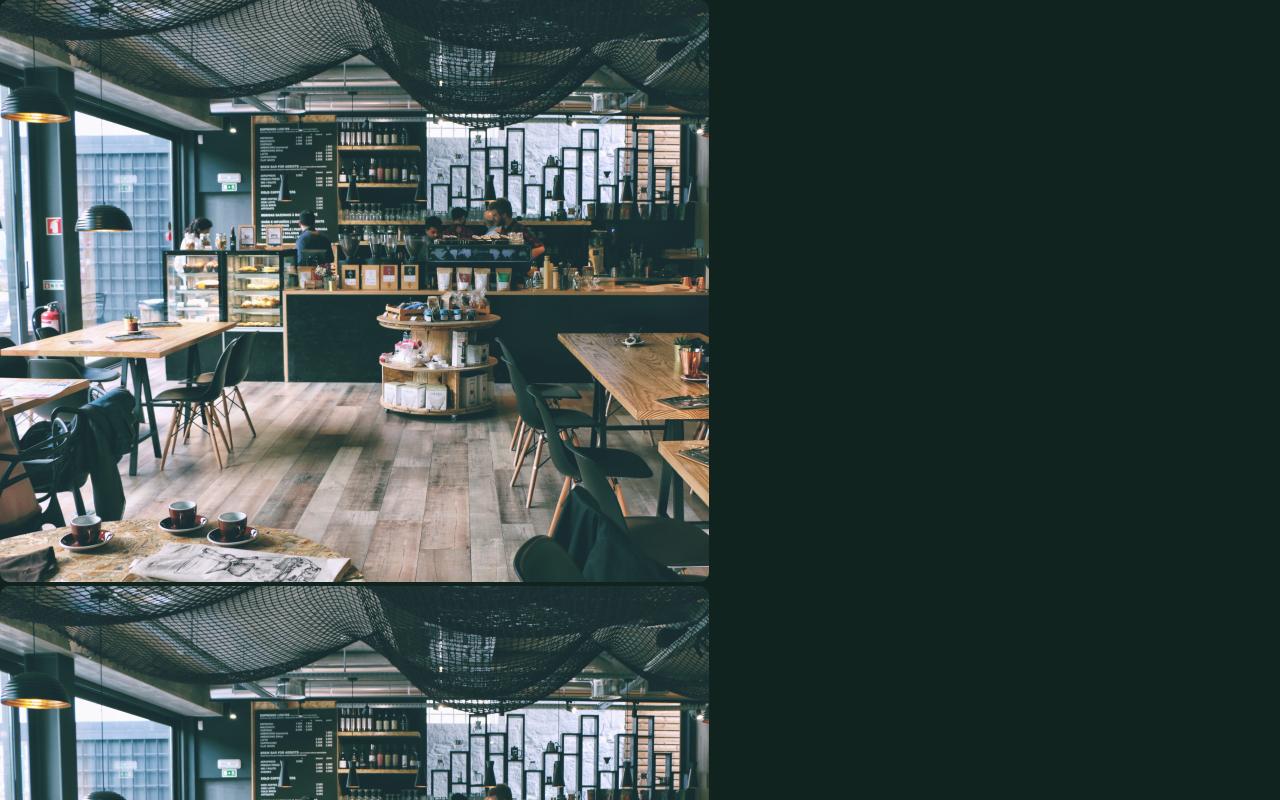
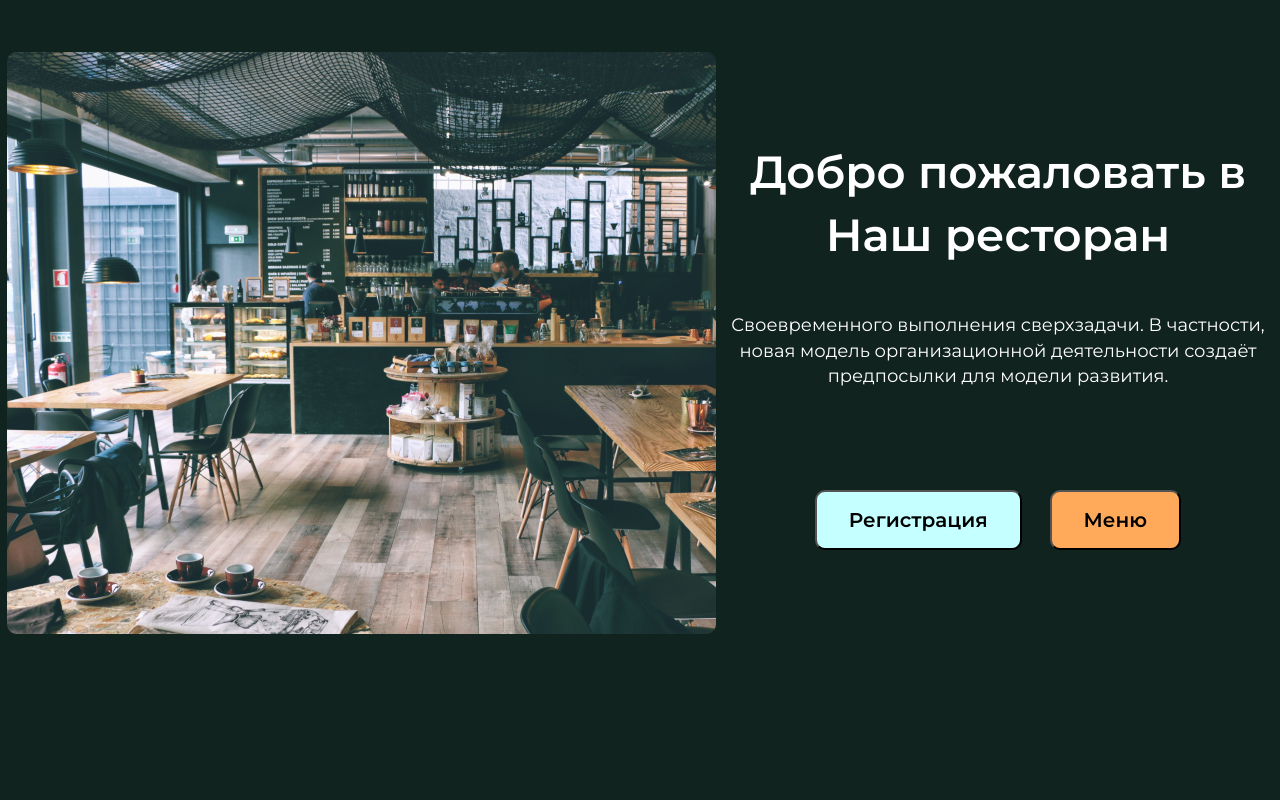
Before and after one commit to Skroulex/PlaceR, a React (Create React App) app: page / in a window 1280 px wide. Shown: the top 800 px of the page. Built offline with nearby package versions, Linux system fonts and the light colour scheme.

Commit message:
added first page layout

```diff
--- a/src/index.css
+++ b/src/index.css
@@ -13,3 +13,6 @@ html,body{
 a{
     text-decoration: none;
 }
+p{
+    color: white;
+}
--- a/src/pages/mainPage/mainPage.tsx
+++ b/src/pages/mainPage/mainPage.tsx
@@ -1,6 +1,7 @@
 import React, { useRef, useState } from "react";
 import { Swiper, SwiperSlide } from "swiper/react";
 
+import 'swiper/css';
 
 import s from "./mainPage.module.scss"
 import WelcomePage from "./welcomePage/welcomePage";
@@ -14,8 +15,11 @@ const MainPage = () => {
                 slidesPerView={1}
             >
                 <SwiperSlide><WelcomePage /></SwiperSlide>
+
                 <SwiperSlide><WelcomePage /></SwiperSlide>
+
                 <SwiperSlide><WelcomePage /></SwiperSlide>
+
                 <SwiperSlide><WelcomePage /></SwiperSlide>
             </Swiper>
         </div>
--- a/src/pages/mainPage/welcomePage/welcomePage.module.scss
+++ b/src/pages/mainPage/welcomePage/welcomePage.module.scss
@@ -0,0 +1,45 @@
+.wrapper{
+  display: flex;
+  justify-content: space-evenly;
+  flex-wrap: wrap;
+  align-items: center;
+  margin-top: 52px;
+  .text{
+    width: 550px;
+    text-align: center;
+  }
+  .title{
+    font-weight: 600;
+    font-size: 45px;
+    line-height: 142%;
+  }
+  .subtitle{
+    margin-top: 46px;
+    font-weight: 400;
+    font-size: 18px;
+    line-height: 142%;
+  }
+  .sign_up{
+    background: #C6FFFF;
+    border-radius: 10px;
+    padding: 14px 32px;
+    font-size: 20px;
+    line-height: 142%;
+    font-weight: 600;
+    margin-right: 28px;
+  }
+  .sign_in{
+    background: #FFAA5B;
+    border-radius: 10px;
+    padding: 14px 32px;
+    font-size: 20px;
+    line-height: 142%;
+    font-weight: 600;
+  }
+  .menu{
+    margin-top: 100px;
+  }
+}
+button{
+  font-family: "Montserrat";
+}
--- a/src/pages/mainPage/welcomePage/welcomePage.tsx
+++ b/src/pages/mainPage/welcomePage/welcomePage.tsx
@@ -1,14 +1,29 @@
 import React from 'react';
 import styles from './welcomePage.module.scss'
 import Office from "../../../assets/welcomePage/office.png"
+
 const WelcomePage = () => {
     return (
         <div>
             <div className={styles.wrapper}>
                 <div>
-                    <img src={Office} alt=""/>
+                    <img src={Office} alt="office"/>
+                </div>
+                <div className={styles.text}>
+                    <p className={styles.title}>
+                        Добро пожаловать в Наш ресторан
+                    </p>
+                    <p className={styles.subtitle}>
+                        Cвоевременного выполнения сверхзадачи. В частности, новая модель организационной деятельности
+                        создаёт предпосылки для модели развития.
+                    </p>
+                    <div className={styles.menu}>
+                        <button className={styles.sign_up}>Регистрация</button>
+                        <button className={styles.sign_in}>Меню</button>
+                    </div>
                 </div>
             </div>
+
         </div>
     );
 };
```
